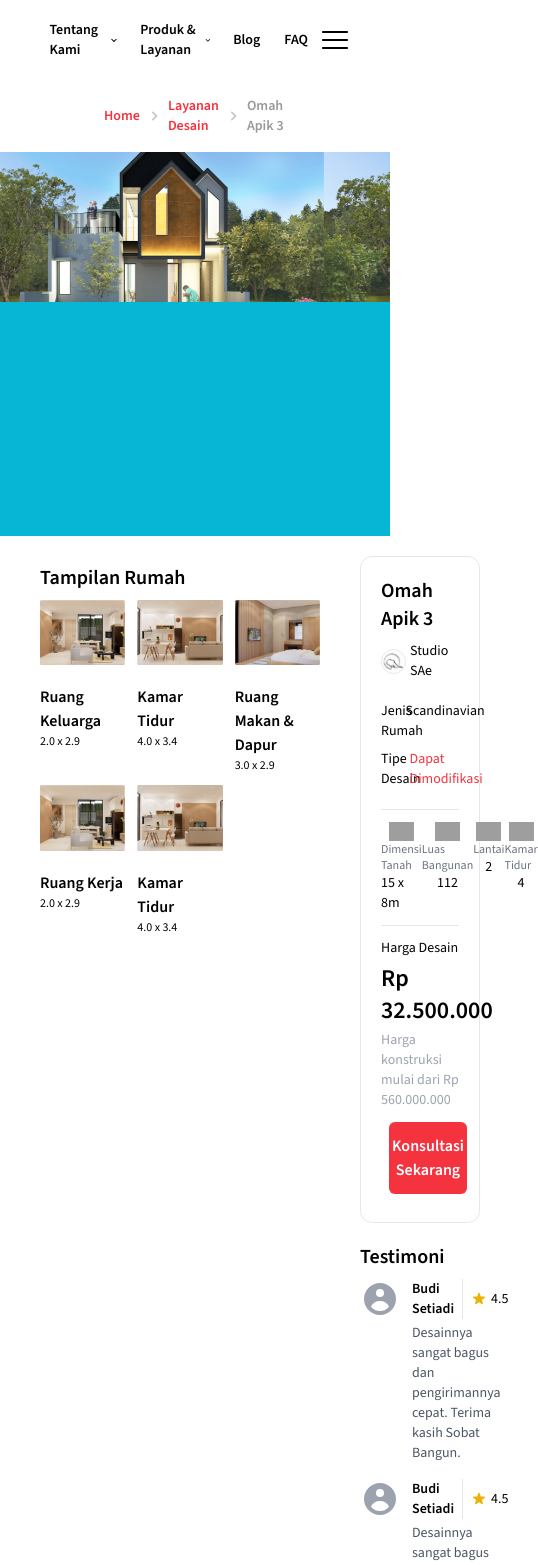
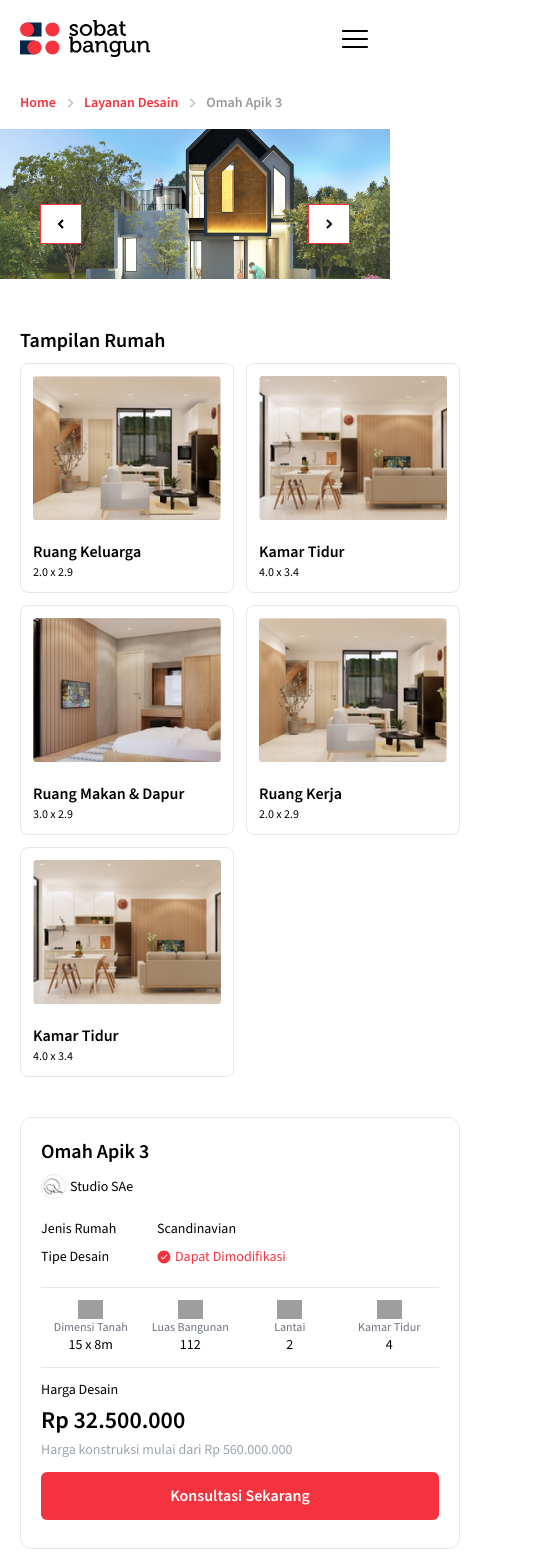
Before and after one commit to bagusfaize/sobat-bangun, a Next.js app: page / in a window 390 px wide. Shown: the top 1565 px of the page, 538 px wide, since content can reach past the window. Built offline with nearby package versions, Linux system fonts and the light colour scheme; grey boxes are pictures that could not be loaded.

Commit message:
styling responsive design

```diff
--- a/src/app/globals.css
+++ b/src/app/globals.css
@@ -8,27 +8,10 @@
   font-family: 'Source Sans 3', sans-serif;
 }
 
-/* HEADER */
-
-.header {
-  @apply w-full z-50 flex bg-white items-center justify-between container mx-auto px-16 py-5;
-}
-
-.navbar {
-  @apply flex space-x-1 text-sm font-semibold ;
-}
-
-.navbar-list {
-  @apply flex items-center px-2;
-}
-.navbar-list:hover {
-  @apply text-primary-red;
-}
-
-
+/* BREADCUMBS */
 
 .breadcumbs {
-  @apply flex container mx-auto px-16;
+  @apply flex container mx-auto;
 }
 
 .breadcumb-items {
@@ -48,13 +31,13 @@
 }
 
 .custom-carousel {
-  @apply flex bg-cyan-500 h-96;
+  @apply h-auto;
 }
 
 /* BUTTON */
 
 .custom-btn {
-  @apply flex justify-center py-3 px-6 mx-2 rounded-md font-semibold;
+  @apply flex justify-center py-3 px-6 rounded-md font-semibold;
 }
 
 .btn-small {
--- a/src/app/page.tsx
+++ b/src/app/page.tsx
@@ -9,13 +9,13 @@ export default function Home() {
       <ImageCarousel />
       <Container>
         <div className="grid grid-cols-12 gap-10 my-5">
-          <div className="col-span-8">
+          <div className=" col-span-12 md:col-span-6 lg:col-span-8">
             <MainTitle title="Tampilan Rumah" />
             <div className="grid grid-cols-12 gap-3">
               {
                 images.map(item => {
                   return (
-                    <div className="col-span-4">
+                    <div className="col-span-6 lg:col-span-4">
                       <ImageCard
                         title={item.title}
                         desc={item.desc}
@@ -27,7 +27,7 @@ export default function Home() {
               }
             </div>
           </div>
-          <div className="col-span-4">
+          <div className="col-span-12 md:col-span-6 lg:col-span-4">
             <DetailsCard details={details} />
             <div className="my-5">
               <MainTitle title="Testimoni" />
@@ -45,13 +45,13 @@ export default function Home() {
             </div>
           </div>
         </div>
-        <div className="mt-20 mb-5">
+        <div className="mt-16 lg:mt-14 mb-10">
           <MainTitle title="Desain Lainnya oleh Studio SAe" className="mb-5" />
           <div className="grid grid-cols-12 gap-3">
             {
               suggestions.map(item => {
                 return (
-                  <div className="col-span-3">
+                  <div className="col-span-12 sm:col-span-6 md:col-span-4 xl:col-span-3">
                     <ImageWithDetails details={item} />
                   </div>
                 )
--- a/src/components/Container.tsx
+++ b/src/components/Container.tsx
@@ -3,7 +3,7 @@ import React from 'react'
 
 export default function Container({children} : ContainerProps) {
   return (
-    <div className="container px-10">
+    <div className="lg:container px-5 lg:px-10 mx-auto">
         {children}
     </div>
   )
--- a/src/components/DetailsCard.tsx
+++ b/src/components/DetailsCard.tsx
@@ -38,7 +38,8 @@ export default function DetailsCard({ details }: DetailsCardProps) {
           wide={wide}
           floor={floor}
           bed={bed}
-          className="border-y border-gray-200"
+          containerClassName="border-y border-gray-200"
+          childClassName="col-span-3"
         />
         <Pricing
           designPrice={designPrice}
--- a/src/components/Footer.tsx
+++ b/src/components/Footer.tsx
@@ -56,7 +56,7 @@ export default function Footer() {
     <div className="bg-dark-blue text-white py-8">
       <Container>
         <div className="grid grid-cols-12 gap-10 mb-10">
-          <div className="col-span-7">
+          <div className="col-span-12 md:col-span-7">
             <div className="flex flex-col">
               <Image src="/icons/logo_grayscale.svg" alt="logo" width={150} height={50} className="mb-5"/>
               <p className="text-sm mb-5">SobatBangun adalah platform digital dari SIG yang bergerak dengan misi mengembangkan proses pembangunan dan renovasi rumah secara lebih baik serta berkelanjutan.</p>
@@ -80,7 +80,7 @@ export default function Footer() {
               </div>
             </div>
           </div>
-          <div className="col-span-5">
+          <div className="col-span-12 md:col-span-5 gap-4">
             <div className="grid grid-cols-2" >
               {
                 link.map(item => {
@@ -95,7 +95,7 @@ export default function Footer() {
             </div>
           </div>
         </div>
-        <div className="grid grid-cols-4 gap-10 mb-10">
+        <div className="grid grid-cols-2 md:grid-cols-4 lg:gap-10 mb-10">
           {
             partnership.map(item => {
               return(
@@ -115,10 +115,10 @@ export default function Footer() {
             })
           }
         </div>
-        <div className="flex justify-between text-xs">
+        <div className="flex justify-between text-xs items-end">
           <span className="flex items-center">
             <p>Powered by : </p>
-            <Image src="/images/logo_sig.png" alt="logo-sig" width={50} height={50} className="mx-2" />
+            <Image src="/images/logo_sig.png" alt="logo-sig" width={60} height={60} className="mx-4" />
           </span>
           <span>Copyright &copy; 2023  SobatBangun. All rights reserved.</span>
         </div>
--- a/src/components/HouseSpecs.tsx
+++ b/src/components/HouseSpecs.tsx
@@ -2,7 +2,7 @@ import { HouseSpecsProps } from '@/types'
 import Image from 'next/image'
 import React from 'react'
 
-export default function HouseSpecs({ dimension, wide, floor, bed, className }: HouseSpecsProps) {
+export default function HouseSpecs({ dimension, wide, floor, bed, containerClassName, childClassName }: HouseSpecsProps) {
     const specs = [
         {
             title: "Dimensi Tanah",
@@ -26,11 +26,11 @@ export default function HouseSpecs({ dimension, wide, floor, bed, className }: H
         }
     ]
     return (
-        <div className={`flex justify-between py-3 ${className}`}>
+        <div className={`grid grid-cols-12 py-3 ${containerClassName}`}>
             {
                 specs.map(item => {
                     return (
-                        <span className="flex flex-col items-center">
+                        <span className={`flex flex-col items-center text-center ${childClassName}`}>
                             <Image src={item.icon} alt="logo" width={25} height={25} />
                             <div className="text-xs text-gray-500">{item.title}</div>
                             <div className="text-sm">{item.value}</div>
--- a/src/components/ImageCard.tsx
+++ b/src/components/ImageCard.tsx
@@ -4,7 +4,7 @@ import React from 'react'
 
 export default function ImageCard({ title, desc, imagePath }: ImageCardProps) {
     return (
-        <div className="specs-card">
+        <div className="flex flex-col border border-gray-200 rounded-lg p-3 bg-white">
             <Image src={imagePath} alt={title} width={500} height={500} />
             <h1 className="mt-5 font-semibold">{title}</h1>
             <p className="text-xs">{desc}</p>
--- a/src/components/ImageCarousel.tsx
+++ b/src/components/ImageCarousel.tsx
@@ -4,7 +4,6 @@ import Image from 'next/image'
 import "react-responsive-carousel/lib/styles/carousel.min.css";
 import { Carousel } from 'react-responsive-carousel'
 import { BiSolidChevronRight, BiSolidChevronLeft } from 'react-icons/bi';
-
 
 export default function ImageCarousel() {
   return (
@@ -17,7 +16,7 @@ export default function ImageCarousel() {
           return(
             <div
               onClick={onClick}
-              className="absolute bg-white top-52 left-10 h-10 flex justify-center items-center p-3 cursor-pointer border border-primary-red z-10">
+              className="absolute bg-white inset-y-1/2 left-10 h-10 flex justify-center items-center p-3 cursor-pointer border border-primary-red z-10">
               <BiSolidChevronLeft/>
             </div>
             )
@@ -26,7 +25,7 @@ export default function ImageCarousel() {
           return(
           <div
             onClick={onClick}
-            className="absolute bg-white top-52 right-10 h-10 flex justify-center items-center p-3 cursor-pointer border border-primary-red z-10">
+            className="absolute bg-white inset-y-1/2 right-10 h-10 flex justify-center items-center p-3 cursor-pointer border border-primary-red z-10">
             <BiSolidChevronRight/>
           </div>
           )
--- a/src/components/ImageWithDetails.tsx
+++ b/src/components/ImageWithDetails.tsx
@@ -19,7 +19,7 @@ export default function ImageWithDetails({ details }: ImageWithDetails) {
             <Image src={image} alt={title} width={500} height={500} />
             <div className="flex items-center mt-2">
                 <MainTitle title={title} />
-                <span className="mx-3 py-1 px-3 text-xs bg-gray-100 rounded-xl">{houseType}</span>
+                <span className="ml-3 py-1 px-3 text-xs bg-gray-100 rounded-xl">{houseType}</span>
             </div>
             <BrandDetails
                 logo={logo}
@@ -30,7 +30,8 @@ export default function ImageWithDetails({ details }: ImageWithDetails) {
                 wide={wide}
                 floor={floor}
                 bed={bed}
-                className="border-b border-gray-200"
+                containerClassName="border-b border-gray-200"
+                childClassName="col-span-6 mb-4 lg:col-span-3"
             />
             <Pricing
                 designPrice={designPrice}
--- a/src/types/index.ts
+++ b/src/types/index.ts
@@ -45,7 +45,8 @@ export interface HouseSpecsProps {
     wide: number
     floor: number
     bed: number,
-    className?: string
+    containerClassName?: string,
+    childClassName?: string
 }
 
 export interface PricingProps {
```
